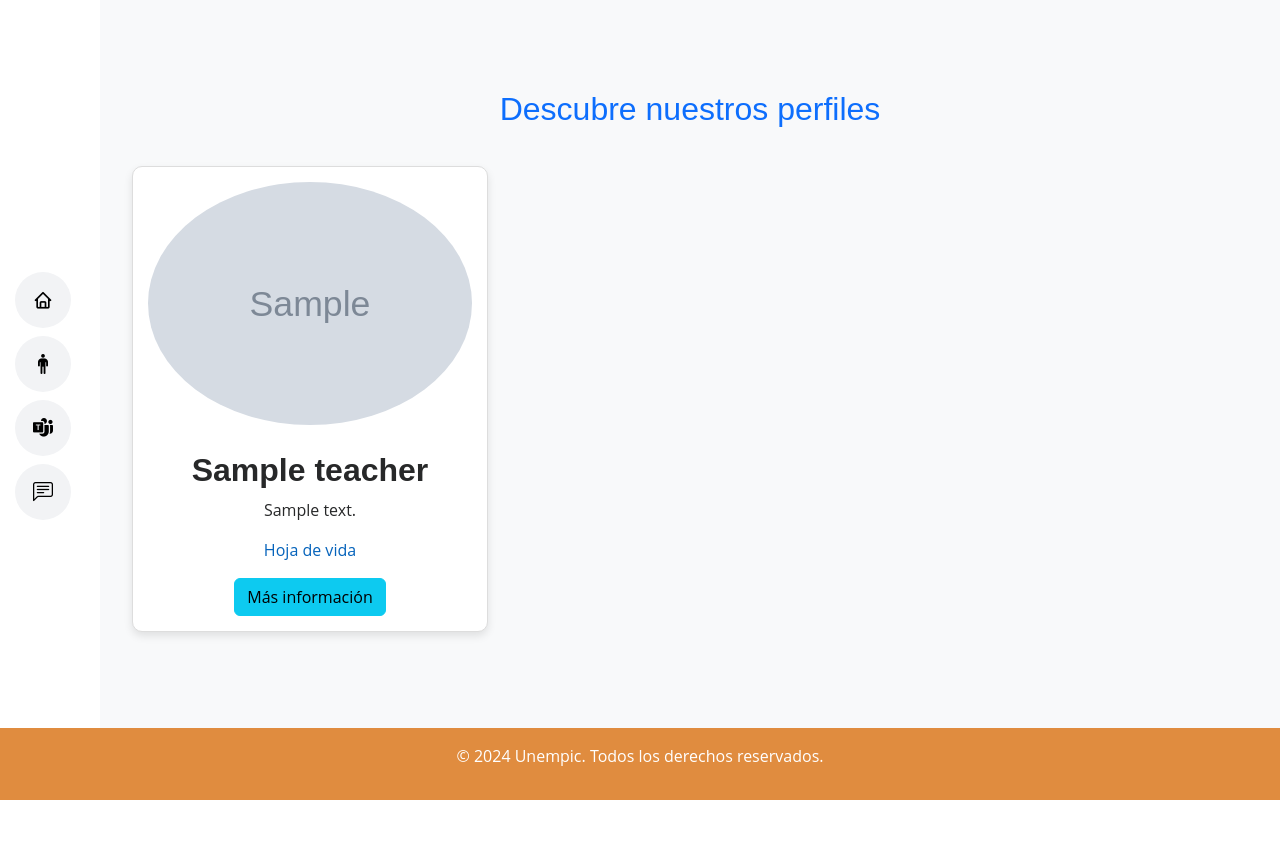
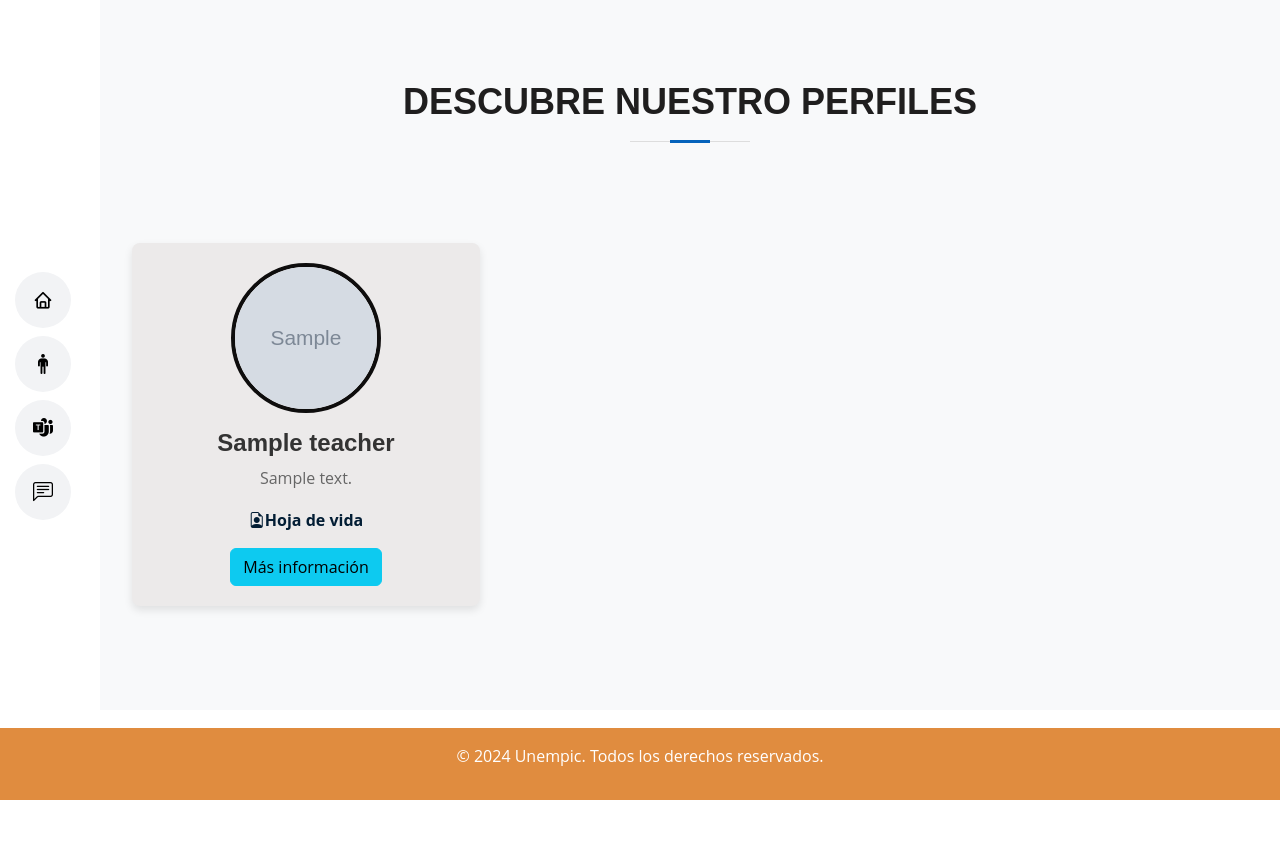
Before and after one commit to alejandg1/Proyect_Unemi, a Django app: template templates/index/about.html in a window 1280 px wide. After the commit the page ends 800 px from the top, so only its background shows below. Run offline with Django 3.2, Linux system fonts and the light colour scheme; the template is opened without the code that fills it: most values are stand-ins (such as "Sample title", 1, 10 or a date in 2020); grey boxes marked "Sample" are stand-in pictures; some libraries are stand-ins or nearby versions.

Commit message:
css changed

```diff
--- /dev/null
+++ b/static/assets/css/about.css
@@ -0,0 +1,93 @@
+/* Estilos generales para la sección de perfiles */
+
+.about {
+    padding: 80px 0;
+  }
+
+  .section-title {
+    text-align: center;
+    margin-bottom: 50px;
+  }
+
+  .section-title h2 {
+    font-size: 36px;
+    font-weight: bold;
+    color: #1f1e1e;
+  }
+
+  /* Estilos para las tarjetas de perfil */
+  .profile-card {
+    background-color: #eceaea;
+    border-radius: 8px;
+    box-shadow: 0 4px 8px rgba(0, 0, 0, 0.1);
+    padding: 20px;
+    transition: box-shadow 0.3s ease;
+  }
+
+  .profile-card:hover {
+    box-shadow: 0 8px 16px rgba(0, 0, 0, 0.2);
+  }
+
+  .profile-card img {
+    width: 150px; /* Ajusta el tamaño de la imagen según sea necesario */
+    height: 150px;
+    object-fit: cover;
+    border-radius: 50%;
+    margin: 0 auto;
+    display: block;
+    border: 4px solid #0e0d0d; /* Borde blanco alrededor de la imagen */
+  }
+
+  .profile-card h2 {
+    font-size: 24px;
+    margin-top: 15px;
+    color: #333;
+  }
+
+  .profile-card p {
+    font-size: 16px;
+    line-height: 1.6;
+    color: #666;
+  }
+
+  .profile-card a {
+    display: block;
+    margin-top: 10px;
+    text-decoration: none;
+    color: #021D34;
+    font-weight: bold;
+  }
+
+  .profile-card a:hover {
+    text-decoration: underline;
+  }
+
+  .info-box {
+    text-align: center;
+  }
+
+  .teacher-info {
+    margin-top: 10px;
+    font-size: 14px;
+    color: #777;
+  }
+
+  /* Media query para ajustar estilos en dispositivos más pequeños */
+  @media (max-width: 768px) {
+    .profile-card {
+      padding: 15px;
+    }
+
+    .profile-card img {
+      width: 120px;
+      height: 120px;
+    }
+
+    .profile-card h2 {
+      font-size: 20px;
+    }
+
+    .profile-card p {
+      font-size: 14px;
+    }
+  }
--- a/static/assets/css/style.css
+++ b/static/assets/css/style.css
@@ -410,7 +410,7 @@ section {
 .about .content ul i {
   font-size: 16px;
   margin-right: 5px;
-  color: #0563bb;
+  color: #0a0aa8;
   line-height: 0;
 }
 
--- a/templates/components/base.html
+++ b/templates/components/base.html
@@ -9,6 +9,9 @@
   <meta content="" name="description">
   <meta content="" name="keywords">
 
+
+
+
   <link href="{% static 'assets/vendor/aos/aos.css' %}" rel="stylesheet">
   <link href="{% static 'assets/vendor/bootstrap/css/bootstrap.min.css' %}" rel="stylesheet">
   <link href="{% static 'assets/vendor/bootstrap-icons/bootstrap-icons.css' %}" rel="stylesheet">
@@ -19,6 +22,8 @@
   <link href="{% static 'assets/css/style.css' %}" rel="stylesheet">
   <link href="{% static 'assets/css/team.css' %}" rel="stylesheet">
   <link href="{% static 'assets/css/base.css' %}" rel="stylesheet">
+  <link href="{% static 'assets/css/cha.css' %}" rel= "stylesheet">
+  <link href="{% static 'assets/css/about.css' %}" rel="stylesheet">
 
   <script src="https://code.jquery.com/jquery-3.6.4.min.js"></script>
   <link href="https://cdn.jsdelivr.net/npm/select2@4.1.0-rc.0/dist/css/select2.min.css" rel="stylesheet" />
--- a/templates/index/about.html
+++ b/templates/index/about.html
@@ -1,11 +1,13 @@
 {% extends "components/base.html" %}
 {% load static %}
 {% block content %}
+
 <section id="about" class="about section-padding bg-light">
   <div class="container" data-aos="fade-up">
     <div class="row">
-      <div class="col-lg-12">
-        <h2 class="section-title text-primary text-center">Descubre nuestros perfiles</h2>
+      <div class="section-title">
+        <h2>Descubre nuestro perfiles</h2>
+       </div>
         <div class="row">
 
           <!-- Agrega cuadros de perfil aquí -->
@@ -26,7 +28,7 @@
               {% endif %}
 
               {% if teacher.cv %}
-              <a href="{{ teacher.cv.url }}" download>Hoja de vida</a>
+              <a href="{{ teacher.cv.url }}" download><i class="bi bi-file-earmark-person"></i>Hoja de vida</a>
               {% else %}
               <span>Hoja de vida no disponible</span>
               {% endif %}
@@ -76,27 +78,6 @@
 </section> {% endcomment %}
 
 <script src = {% static 'assets/js/modals.js' %}> </script>
-<style>
-  .profile-card {
-      border: 1px solid #ddd;
-      border-radius: 10px;
-      padding: 15px;
-      background-color: #fff;
-      text-align: center;
-      box-shadow: 0 4px 8px rgba(0, 0, 0, 0.1);
-  }
 
-  .profile-card img {
-      border-radius: 50%;
-      max-width: 100%;
-      height: auto;
-      margin-bottom: 10px;
-  }
-
-  .profile-card h4 {
-      margin-top: 10px;
-      font-size: 18px;
-  }
-</style>
 
 {% endblock content %}
```
Also changed, not shown: static/assets/css/chat.css (added, +135 -0 lines), templates/index/chat.html (+12 -27 lines).
